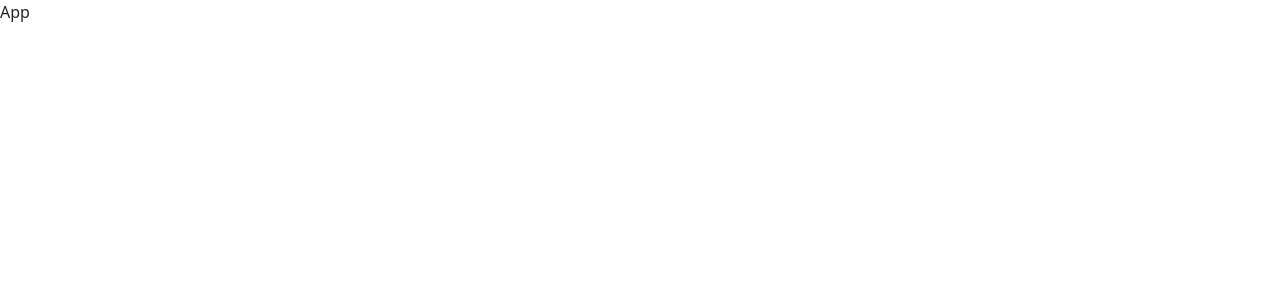
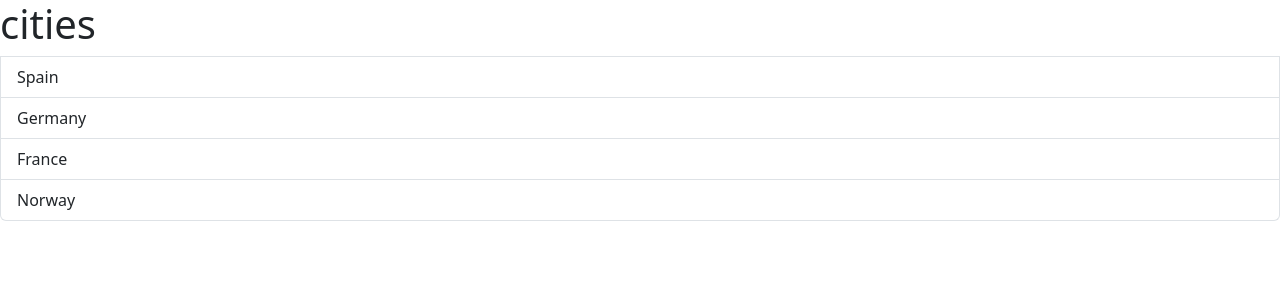
Before and after one commit to behnamac/Mosh, a React (Vite) app: page / in a window 1280 px wide. Shown: the top 300 px of the page. Built offline with nearby package versions, Linux system fonts and the light colour scheme.

Commit message:
update app component

```diff
--- a/src/App.tsx
+++ b/src/App.tsx
@@ -1,9 +1,12 @@
-import React from 'react'
+import ListGroup from "./Component/ListGroup";
+const App = () => {
+  let items = ["Spain", "Germany", "France", "Norway"];
+  const handleSelectItem = (item: string) => {
+    console.log(item);
+  };
+  return (
+    <ListGroup items={items} title="cities" onSelected={handleSelectItem} />
+  );
+};
 
-const App = () => {
-  return (
-    <div>App</div>
-  )
-}
-
-export default App
+export default App;
```
